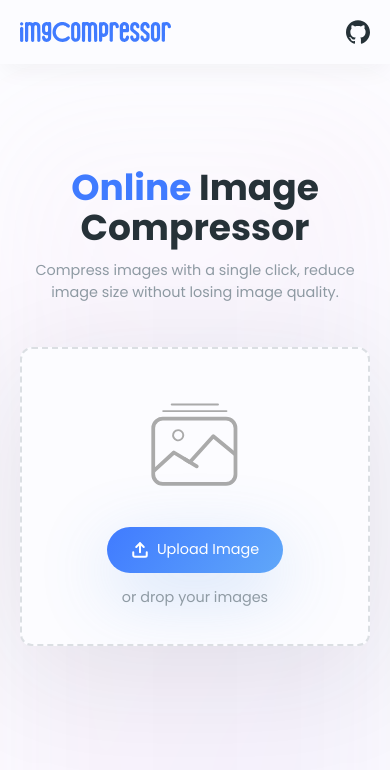
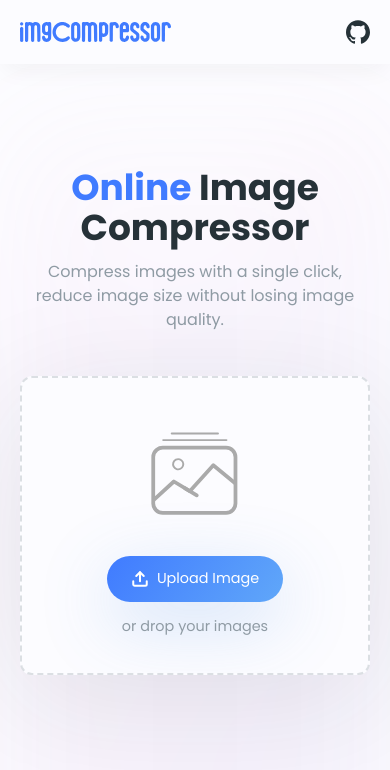
Before and after one commit to akshayraj-1/img-compressor, a React (Vite) app in the folder frontend/: page / in a window 390 px wide. Shown: the top 770 px of the page. Built offline with nearby package versions, Linux system fonts and the light colour scheme.

Commit message:
Modified Home.jsx

```diff
--- a/frontend/src/pages/Home.jsx
+++ b/frontend/src/pages/Home.jsx
@@ -119,7 +119,7 @@ function Home() {
                     <h1 className="text-center text-4xl sm:text-5xl font-bold">
                         <span className="text-primary">Online</span> Image Compressor
                     </h1>
-                    <p className="text-textSecondary text-center text-[0.9rem] sm:text-base sm:mx-6 sm:text-center">
+                    <p className="text-base text-textSecondary text-center sm:mx-6 sm:text-center">
                         Compress images with a single click, reduce image size without losing image quality.
                     </p>
                     <div
@@ -181,10 +181,10 @@ function Home() {
             <section className="flex flex-col gap-3 items-center justify-start size-full px-5 sm:px-8 pt-0 pb-28">
                 <h2 className="text-4xl font-bold text-center">Can you find the
                     difference?</h2>
-                <p className="text-textSecondary text-center sm:max-w-[60vw]">With seamless compression, you can reduce
+                <p className="text-base text-textSecondary text-center sm:max-w-[60vw]">With seamless compression, you can reduce
                     image size without losing image quality</p>
                 <div
-                    className="w-full sm:w-[70vw] max-w-[850px] bg-surface shadow-mainCard rounded-xl sm:rounded-3xl overflow-hidden mt-6">
+                    className="w-full sm:w-[70vw] max-w-[850px] bg-surface shadow-mainCard rounded-xl sm:rounded-3xl overflow-hidden mt-8">
                     <ImageComparison beforeImage={{src: img_sample, size: "1.5MB"}}
                                      afterImage={{src: img_sample_min, size: "209KB"}}
                     />
```
